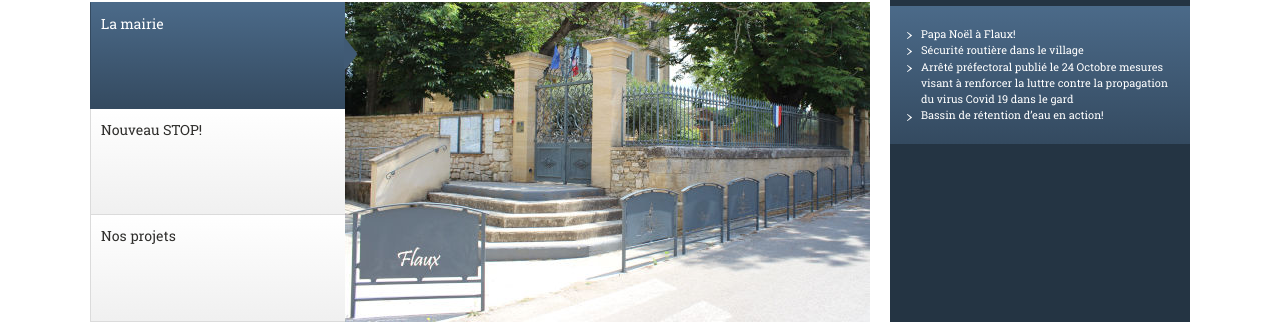
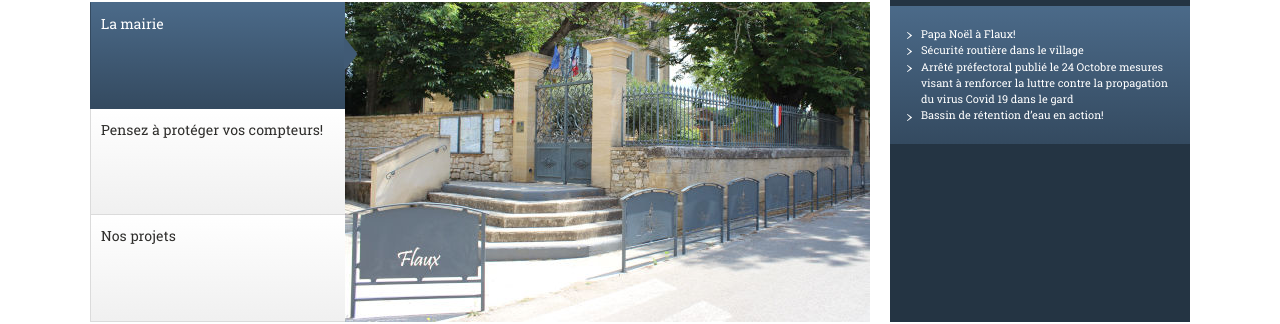
Before and after one commit to Flaux-Village/flaux-village.github.io, a Jekyll site: the page built from index.md, in a window 1280 px wide. Shown: the part 359-683 px from the top of the page. Built offline with Jekyll 4.4.1, drawn with Linux system fonts in a browser that asks for light colours.

Commit message:
Update index.md

```diff
--- a/index.md
+++ b/index.md
@@ -9,10 +9,10 @@ onglets_principaux:
   addresse: /mairie.html
   illustration: /assets/illustrations/525_320_Flauxentrance_3610.jpg
   description_illustration: La Mairie de Flaux.
-- titre: Nouveau STOP!
-  addresse: /actualites/stopecole.html
-  illustration: /assets/illustrations/news/stopecole-home-525x320.png
-  description_illustration: Le clochet de l'église de Flaux.
+- titre: Pensez à protéger vos compteurs!
+  addresse:
+  illustration: /assets/images/gèle.jpg
+  description_illustration: gèle.
 - titre: Nos projets
   addresse: /projetfait.html
   illustration: /assets/illustrations/525_320_flauxecole_3617.jpg
```
